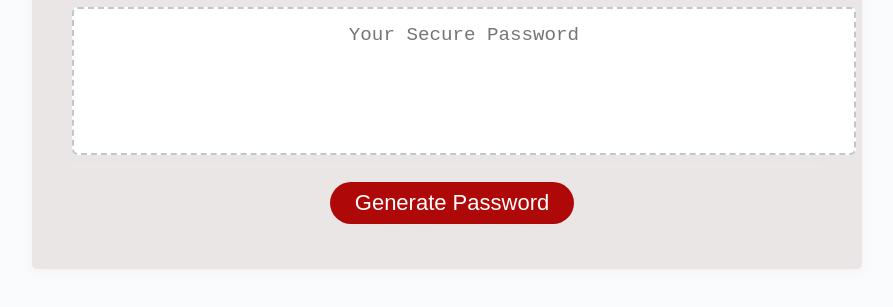
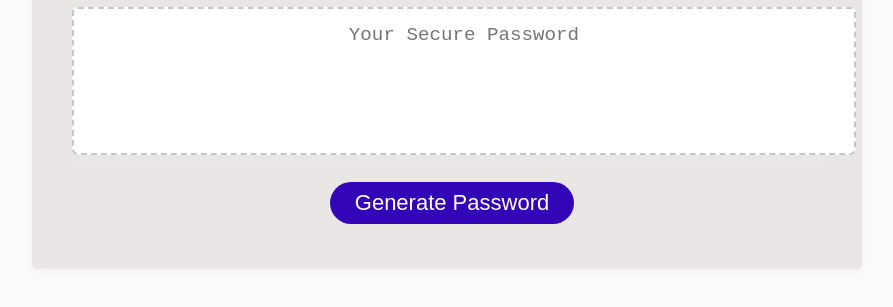
Before and after one commit to sasterck/you-shall-not-pass, a plain HTML site: page index.html in a window 1280 px wide. Shown: the part 241-548 px from the top of the page, without its empty margins (193-1086 px from the left). Drawn offline with Linux system fonts and the light colour scheme.

Commit message:
color change

```diff
--- a/assets/style.css
+++ b/assets/style.css
@@ -69,7 +69,7 @@ header {
 
 .btn {
   border: none;
-  background-color: hsl(360, 91%, 36%);
+  background-color: rgb(50, 6, 182);
   border-radius: 30px;
   box-shadow: rgba(0, 0, 0, 0.1) 0px 1px 6px 0px rgba(0, 0, 0, 0.2) 0px 1px 1px
     0px;
```
